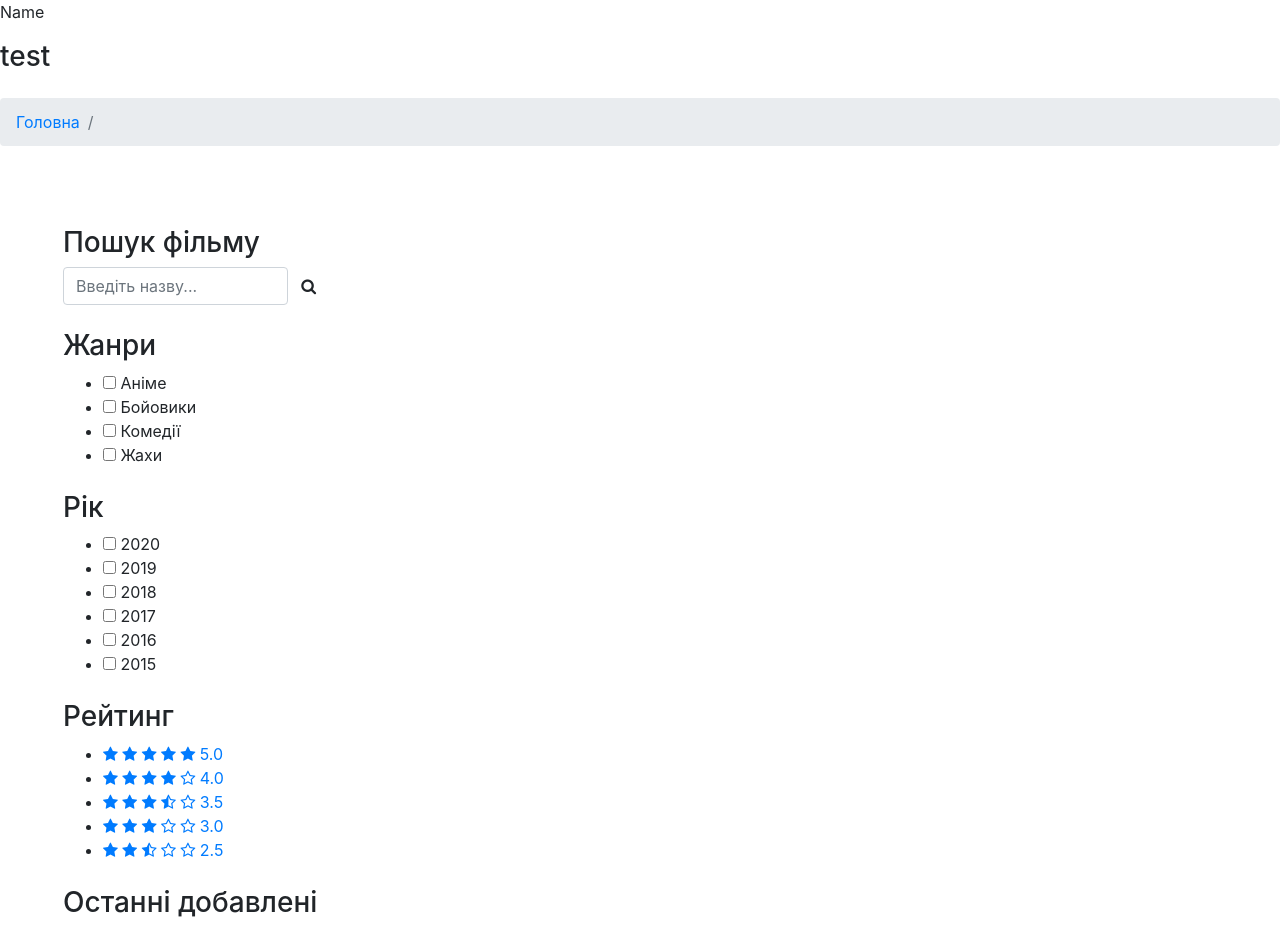
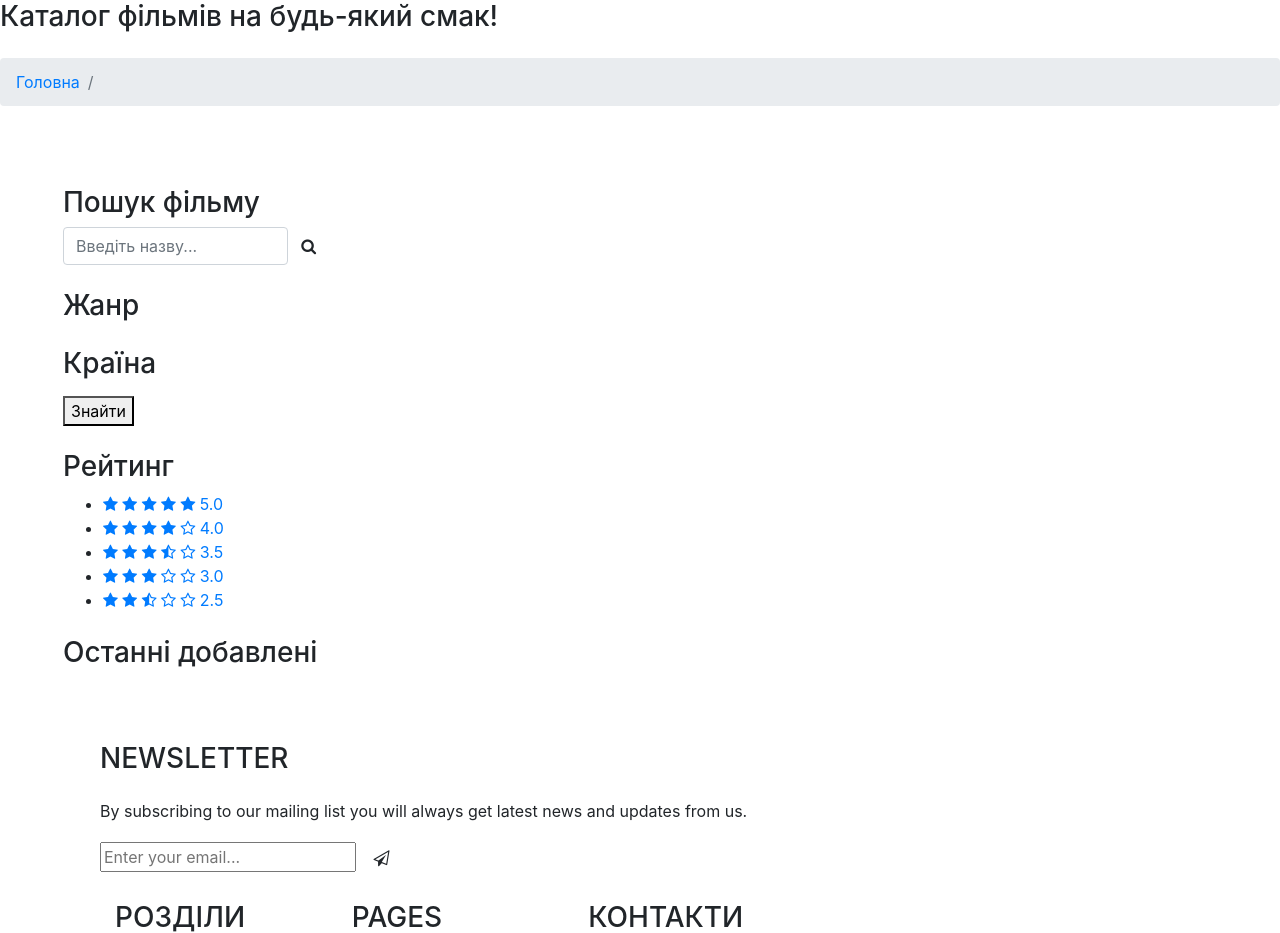
Before and after one commit to Reeezos/coursework, a Django app: page / in a window 1280 px wide. Shown: the part 240-1173 px from the top of the page. Run offline with Django 3.2, Linux system fonts and the light colour scheme; data that the repository does not hold is empty; some libraries are stand-ins or nearby versions.

Commit message:
Add Country and Genre Filters

```diff
--- a/moviesapp/models.py
+++ b/moviesapp/models.py
@@ -86,6 +86,9 @@ class Movie(models.Model):
     def get_review(self):
         return self.reviews_set.filter(parent__isnull=True)
 
+    def get_year(self):
+        return self.world_premiere.year
+
     def get_month(self):
         months = {1: 'cічня', 2: 'лютого', 3: 'березня', 4: 'квітня', 5: 'травня', 6: 'червня',
                   7: 'липня', 8: 'серпня', 9: 'вересня', 10: 'жовтня', 11: 'листопада', 12: 'грудня'}
--- a/moviesapp/urls.py
+++ b/moviesapp/urls.py
@@ -3,6 +3,8 @@ from . import views
 
 urlpatterns = [
     path("", views.MoviesView.as_view()),
+    path("filter/", views.FilterMoviesView.as_view(), name="filter"),
+    path("json-filter/", views.JsonFilterMoviesView.as_view(), name="json_filter"),
     path("<slug:slug>/", views.MovieDetailView.as_view(), name="movie_detail"),
     path("review/<int:pk>/", views.AddReview.as_view(), name="add_review"),
     path("artist/<str:slug>/", views.ArtistView.as_view(), name="artist_detail"),
--- a/moviesapp/views.py
+++ b/moviesapp/views.py
@@ -1,24 +1,36 @@
+from django.db.models import Q
+from django.http import JsonResponse
 from django.shortcuts import render, redirect
 from django.views.generic import ListView, DetailView
 from django.views.generic.base import View
 
-from .models import Movie, Artist
+from .models import Movie, Artist, Genre
 from .forms import ReviewForm
 
 
-class MoviesView(ListView):
+class GenreAndCountry:
+
+    def get_genres(self):
+        return Genre.objects.all()
+
+    def get_countries(self):
+        return Movie.objects.filter(draft=False).values("country")
+
+
+class MoviesView(GenreAndCountry, ListView):
     """Movies list"""
 
     model = Movie
     queryset = Movie.objects.filter(draft=False)
     template_name = "movies/movie_list.html"
 
-class MovieDetailView(DetailView):
+class MovieDetailView(GenreAndCountry, DetailView):
     """Single Movie View"""
 
     model = Movie
     slug_field = "url"
     template_name = "movies/movie_detail.html"
+
 
 class AddReview(View):
     """Review View"""
@@ -34,8 +46,36 @@ class AddReview(View):
         return redirect(movie.get_absolute_url())
 
 
-class ArtistView(DetailView):
+class ArtistView(GenreAndCountry, DetailView):
     """Artist View"""
     model = Artist
     template_name = "movies/artist.html"
     slug_field = "name"
+
+
+class FilterMoviesView(GenreAndCountry, ListView):
+    """Film Filter"""
+
+    template_name = "movies/movie_list.html"
+
+    def get_queryset(self):
+        queryset = Movie.objects.filter(Q(country__in=self.request.GET.getlist("country")) |
+                                        Q(genres__in=self.request.GET.getlist("genre"))
+                                        )
+
+        return queryset
+
+
+class JsonFilterMoviesView(GenreAndCountry, ListView):
+    """Json Film Filter"""
+
+    def get_queryset(self):
+        queryset = Movie.objects.filter(Q(country__in=self.request.GET.getlist("country")) |
+                                        Q(genres__in=self.request.GET.getlist("genre"))
+                                        ).distinct().values("title", "tagline", "url", "poster")
+
+        return queryset
+
+    def get(self, request, *args, **kwargs):
+        queryset = list(self.get_queryset())
+        return JsonResponse({"movies": queryset}, safe=False)
--- a/templates/base.html
+++ b/templates/base.html
@@ -14,12 +14,11 @@
 </head>
 <body>
 <div id="page" class="page">
-    <div id="banner" class="single-banner {% block header %} {% endblock header %}" id="home">
+    <div id="banner" class="single-banner {% block header %} {% endblock header %}">
             {% block banner %}
             {% endblock banner %}
         {% include 'include/header.html'%}
         <div class="banner-info">
-            <p class="editContent">{% block banner-name %} {% endblock banner-name %}</p>
             <h3 class="mb-4 editContent">{% block banner-info %} {% endblock banner-info %}</h3>
             <div class="ban-buttons">
             </div>
@@ -36,5 +35,7 @@
     {% endblock content %}
     {% include 'include/footer.html'%}
 </div>
+<script src="{% static 'js/scripts.js' %}"></script>
+<script src="http://twitter.github.com/hogan.js/builds/3.0.1/hogan-3.0.1.js"></script>
 </body>
 </html>
--- a/templates/include/header.html
+++ b/templates/include/header.html
@@ -4,7 +4,7 @@
         <nav class="py-4">
             <div id="logo">
                 <h1><a href="/" class="editContent"
-                       style="outline: none; outline-offset: -2px; color: rgb(255, 255, 255); font-size: 40px; background-color: rgba(0, 0, 0, 0); font-family: &quot;Source Sans Pro&quot;, sans-serif;">CourseProject</a>
+                       style="outline: none; outline-offset: -2px; color: rgb(255, 255, 255); font-size: 40px; background-color: rgba(0, 0, 0, 0); font-family: &quot;Source Sans Pro&quot;, sans-serif;">MovieDeer</a>
                 </h1>
             </div>
             <label for="drop" class="toggle">Меню</label>
--- a/templates/include/sidebar.html
+++ b/templates/include/sidebar.html
@@ -8,57 +8,34 @@
     </form>
 </div>
 
+<form action="{% url 'json_filter' %}" method="get" name="filter">
 <div class="left-side my-4">
-    <h3 class="sear-head editContent">Жанри</h3>
+    <h3 class="sear-head editContent">Жанр</h3>
     <ul class="w3layouts-box-list">
+        {% for genre in view.get_genres %}
         <li class="editContent">
-            <input type="checkbox" class="checked">
-            <span class="span editContent">Аніме</span>
+            <input type="checkbox" class="checked" name ="genre" value="{{ genre.id }}">
+            <span class="span editContent">{{ genre.name }}</span>
         </li>
-        <li class="editContent">
-            <input type="checkbox" class="checked">
-            <span class="span editContent">Бойовики</span>
-        </li>
-        <li class="editContent">
-            <input type="checkbox" class="checked">
-            <span class="span editContent">Комедії</span>
-        </li>
-        <li class="editContent">
-            <input type="checkbox" class="checked">
-            <span class="span editContent">Жахи</span>
-        </li>
+        {% endfor %}
     </ul>
 </div>
 
     <div class="left-side">
-    <h3 class="sear-head editContent">Рік</h3>
+        <h3 class="sear-head editContent">Країна</h3>
         <ul class="w3layouts-box-list">
+            {% for movie in view.get_countries%}
+            {% ifchanged %}
             <li class="editContent">
-            <input type="checkbox" class="checked">
-            <span class="span editContent">2020</span>
+                <input type="checkbox" class="checked" name ="country" value="{{ movie.country }}">
+                <span class="span editContent">{{ movie.country }}</span>
             </li>
-        <li class="editContent">
-            <input type="checkbox" class="checked">
-            <span class="span editContent">2019</span>
-        </li>
-        <li class="editContent">
-            <input type="checkbox" class="checked">
-            <span class="span editContent">2018</span>
-        </li>
-        <li>
-            <input type="checkbox" class="checked">
-            <span class="span editContent">2017</span>
-        </li>
-        <li class="editContent">
-            <input type="checkbox" class="checked">
-            <span class="span editContent">2016</span>
-        </li>
-        <li class="editContent">
-            <input type="checkbox" class="checked">
-            <span class="span editContent">2015</span>
-        </li>
+            {% endifchanged %}
+            {% endfor %}
         </ul>
     </div>
+    <button type="submit">Знайти</button>
+</form>
 
 <div class="customer-rev left-side my-4">
     <h3 class="sear-head editContent">Рейтинг</h3>
--- a/templates/movies/movie_list.html
+++ b/templates/movies/movie_list.html
@@ -4,9 +4,7 @@
 
 {% block header %} main-banner bg bg1 {% endblock header %}
 
-{% block banner-name %} Name {% endblock banner-name %}
-
-{% block banner-info %} test {% endblock banner-info %}
+{% block banner-info %} Каталог фільмів на будь-який смак! {% endblock banner-info %}
 
 
 {% block movie%}
@@ -16,22 +14,12 @@
         <div class="col-md-4 product-men">
             <div class="product-shoe-info editContent text-center mt-lg-4">
                 <div class="men-thumb-item">
-                    <img src="{{movie.poster.url}}" class="img-fluid" alt="">
+                    <img src="{{movie.poster.url}}" class="img-fluid img-list" alt="">
                 </div>
                 <div class="item-info-product">
                     <h4>
                         <a href="{{ movie.get_absolute_url }}" class="editContent">{{movie.title}}</a>
                     </h4>
-
-                    <div class="product_price">
-                        <div class="grid-price">
-                            <span class="money editContent">
-                                {% if movie.tagline != "–" %}
-                                {{movie.tagline}}
-                                {% endif %}
-                            </span>
-                        </div>
-                    </div>
                     <ul class="stars">
                         <li><a href="#"><span class="fa fa-star" aria-hidden="true"></span></a></li>
                         <li><a href="#"><span class="fa fa-star" aria-hidden="true"></span></a></li>
@@ -44,9 +32,5 @@
         </div>
         {% endfor %}
     </div>
-        <!--<div class="grid-img-right mt-4 text-right bg bg1" >
-        <span class="money editContent" >Flat 50% Off</span>
-        <a href="movie_detail.html" class="btn" >Now</a>
-    </div>-->
 </div>
 {% endblock movie %}
```
Lines whose indentation alone changed are shown as unchanged.
